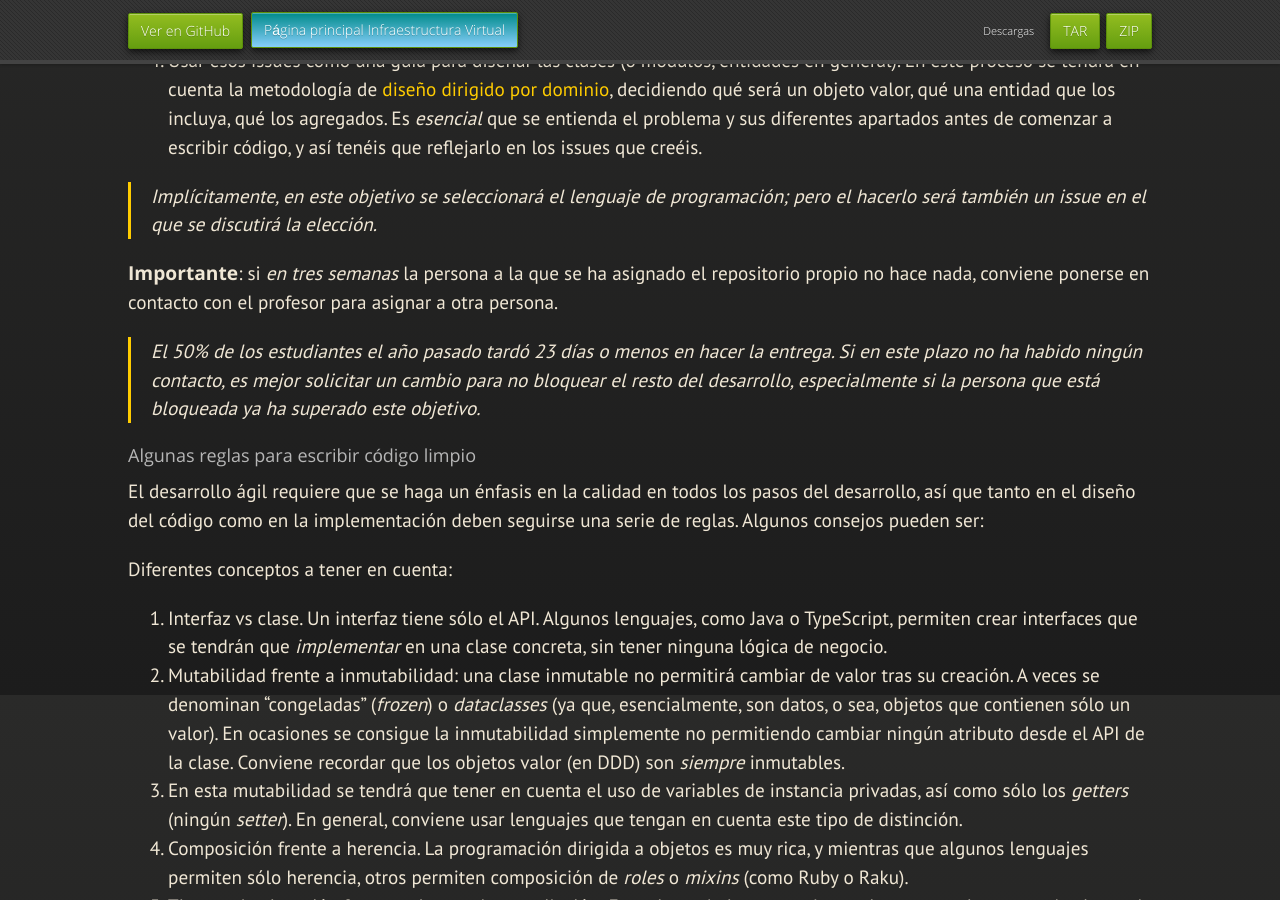
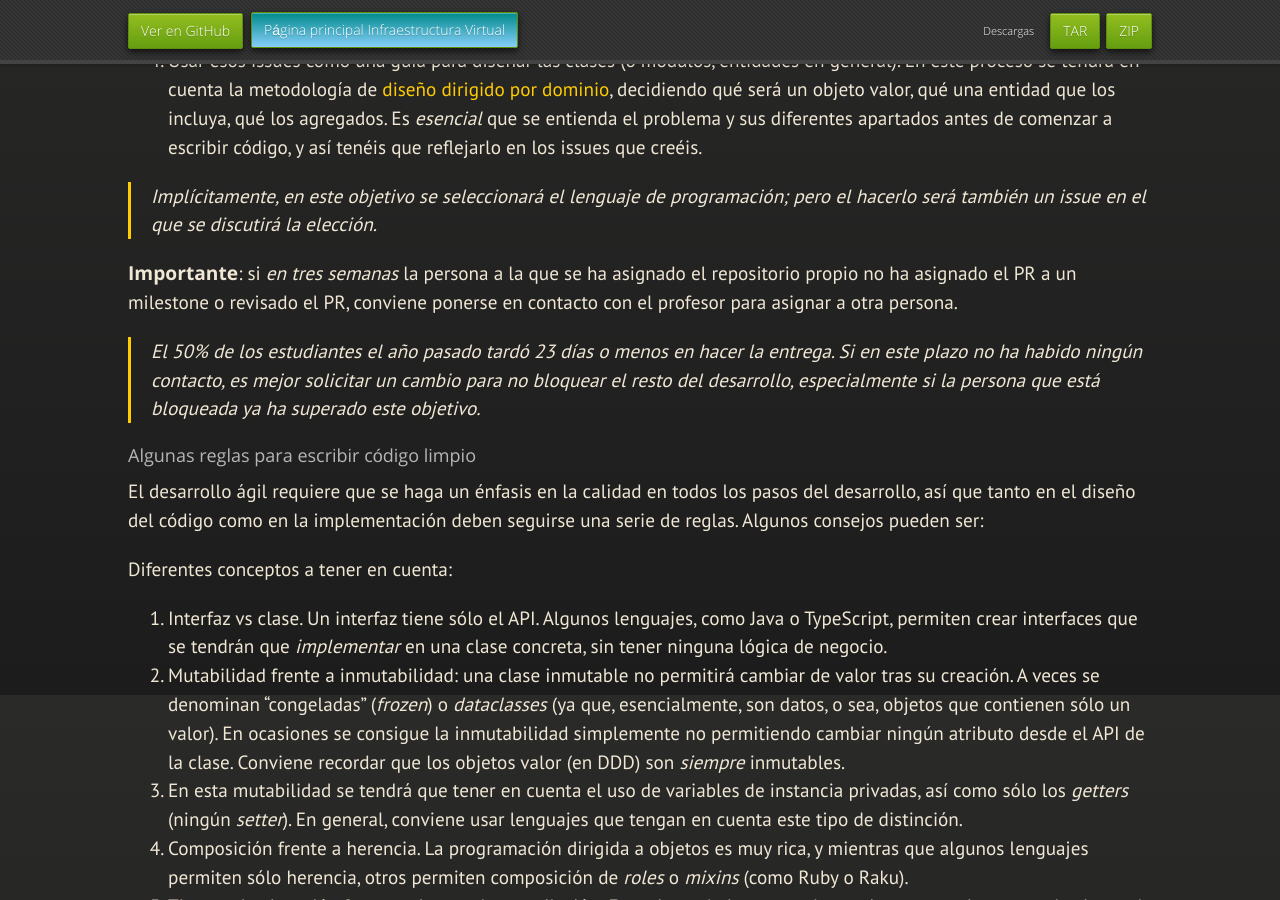
Before and after one commit to JJ/IV, a Jekyll site: the page built from documentos/proyecto/2.Modelo.md, in a window 1280 px wide and 900 px high, scrolled down 3805 px. Built offline with Jekyll 4.4.1, drawn with Linux system fonts in a browser that asks for light colours; nearby versions of some CDN libraries; some web fonts are replaced; our own code applies the rules of GitHub Pages for plain Markdown files.

Commit message:
Sync documentos/proyecto/2.Modelo.md de master a gh-pages

```diff
--- a/documentos/proyecto/2.Modelo.md
+++ b/documentos/proyecto/2.Modelo.md
@@ -211,8 +211,8 @@
 > pero el hacerlo será también un issue en el que se discutirá la elección.
 
 **Importante**: si *en tres semanas* la persona a la que se ha asignado el
-repositorio propio no hace nada, conviene ponerse en contacto con el profesor
-para asignar a otra persona.
+repositorio propio no ha asignado el PR a un milestone o revisado el PR,
+conviene ponerse en contacto con el profesor para asignar a otra persona.
 
 > El 50% de los estudiantes el año pasado tardó 23 días o menos en hacer la
 > entrega. Si en este plazo no ha habido ningún contacto, es mejor solicitar un
```
